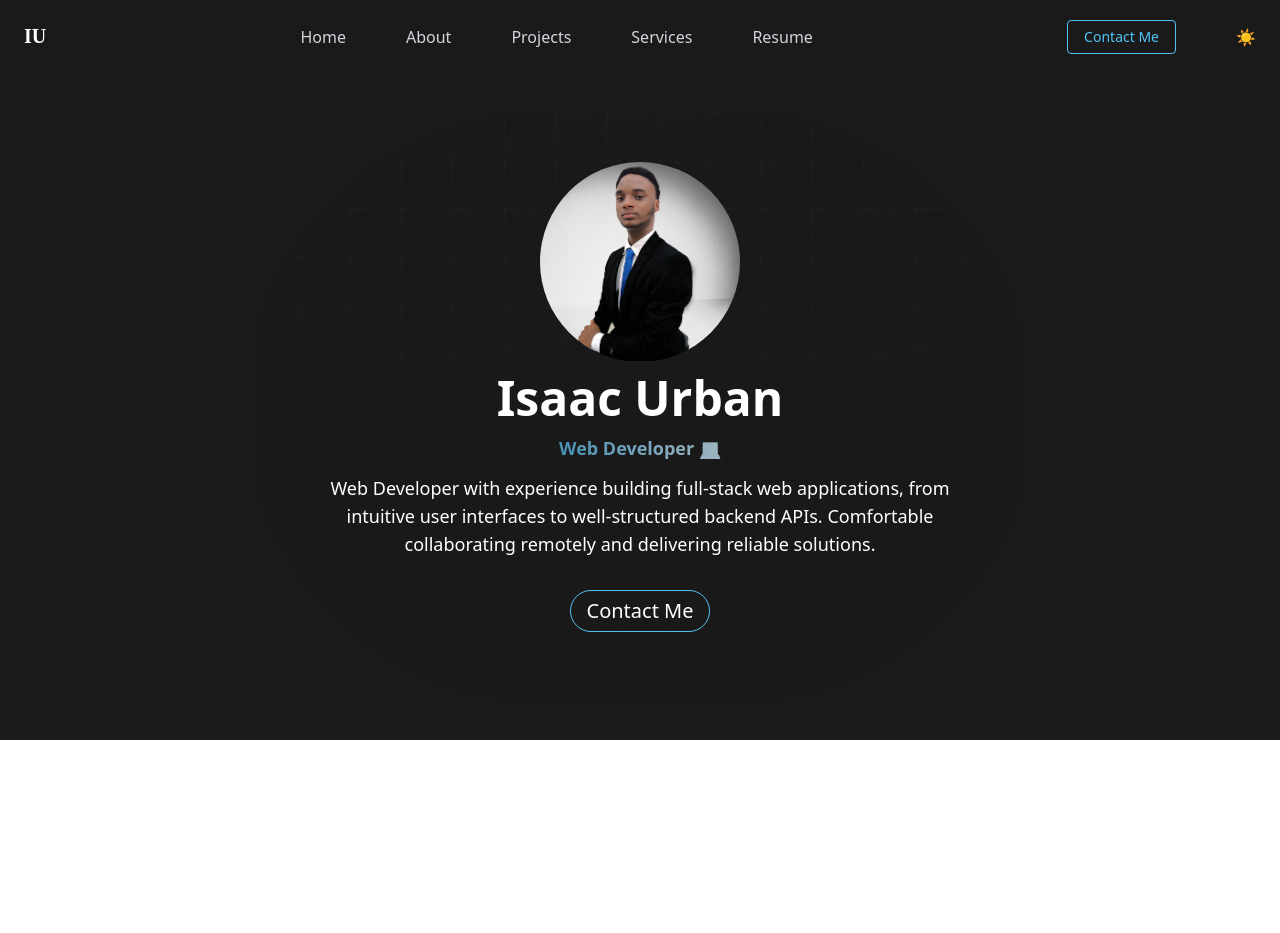
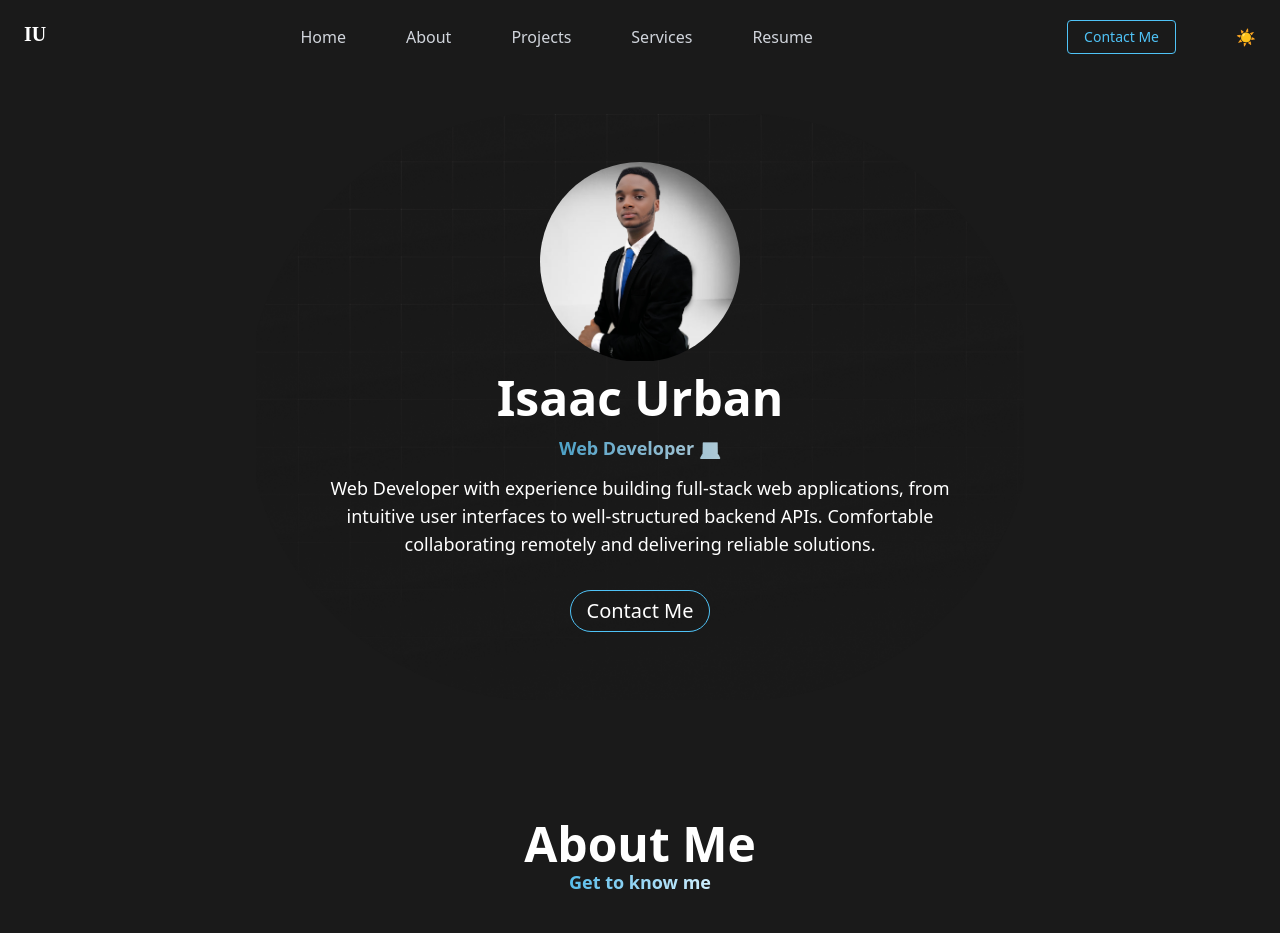
Before and after one commit to isaacurba/isaac-urban-portfolio, a React (Vite) app: page / in a window 1280 px wide. Shown: the top 933 px of the page. Before the commit the page ends 800 px from the top, so only its background shows below. Built offline with nearby package versions, Linux system fonts and the light colour scheme.

Commit message:
updated routes

```diff
--- a/src/App.jsx
+++ b/src/App.jsx
@@ -1,11 +1,13 @@
 import Navbar from "./components/Navbar"
 import Main from "./components/Main"
+import About from "./components/AboutMe"
 function App() {
 
   return (
     <>
         <Navbar />
         <Main />
+        <About />
     </>
   )
 }
```
Also changed, not shown: 1 other file (tests, documents, lock files or other folders).
